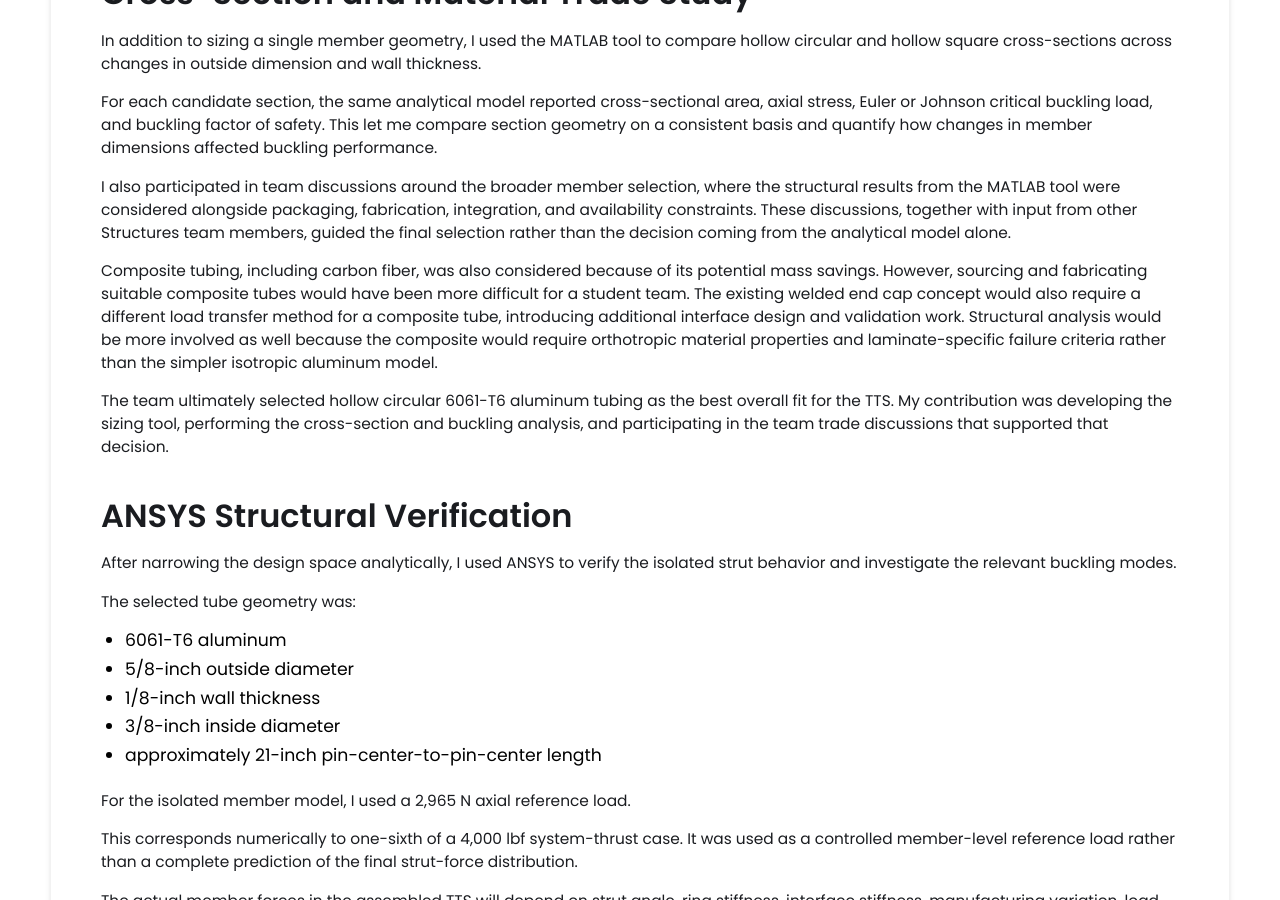
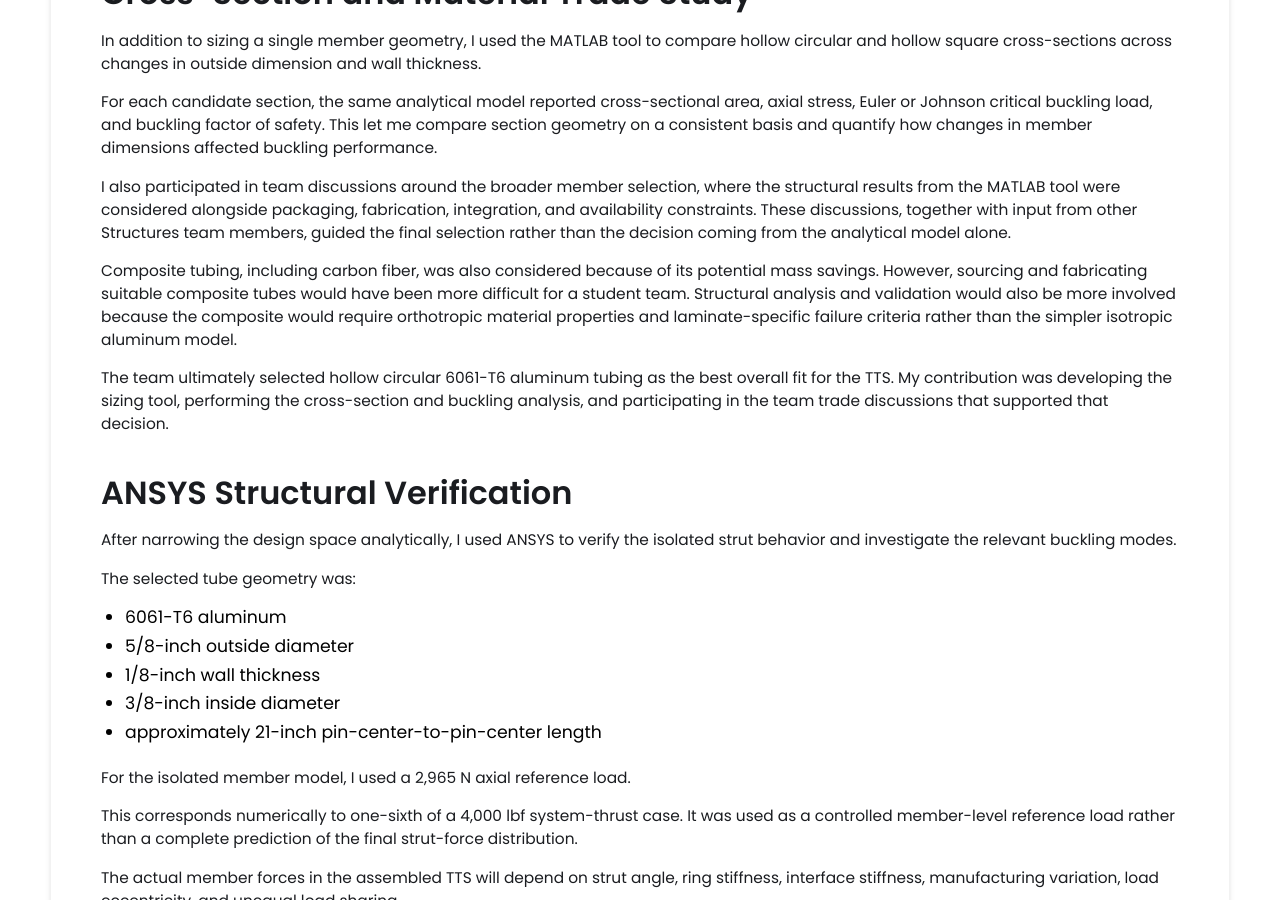
Before and after one commit to mnmohsen/personalwebsite, a Jekyll site: the page built from _projects/demo-project/index.md, in a window 1280 px wide and 900 px high, scrolled down 7657 px. Built offline with Jekyll 4.4.1, drawn with Linux system fonts in a browser that asks for light colours.

Commit message:
Update index.md

```diff
--- a/_projects/demo-project/index.md
+++ b/_projects/demo-project/index.md
@@ -202,7 +202,7 @@ For each candidate section, the same analytical model reported cross-sectional a
 
 I also participated in team discussions around the broader member selection, where the structural results from the MATLAB tool were considered alongside packaging, fabrication, integration, and availability constraints. These discussions, together with input from other Structures team members, guided the final selection rather than the decision coming from the analytical model alone.
 
-Composite tubing, including carbon fiber, was also considered because of its potential mass savings. However, sourcing and fabricating suitable composite tubes would have been more difficult for a student team. The existing welded end cap concept would also require a different load transfer method for a composite tube, introducing additional interface design and validation work. Structural analysis would be more involved as well because the composite would require orthotropic material properties and laminate-specific failure criteria rather than the simpler isotropic aluminum model.
+Composite tubing, including carbon fiber, was also considered because of its potential mass savings. However, sourcing and fabricating suitable composite tubes would have been more difficult for a student team. Structural analysis and validation would also be more involved because the composite would require orthotropic material properties and laminate-specific failure criteria rather than the simpler isotropic aluminum model.
 
 The team ultimately selected hollow circular 6061-T6 aluminum tubing as the best overall fit for the TTS. My contribution was developing the sizing tool, performing the cross-section and buckling analysis, and participating in the team trade discussions that supported that decision.
 
```
